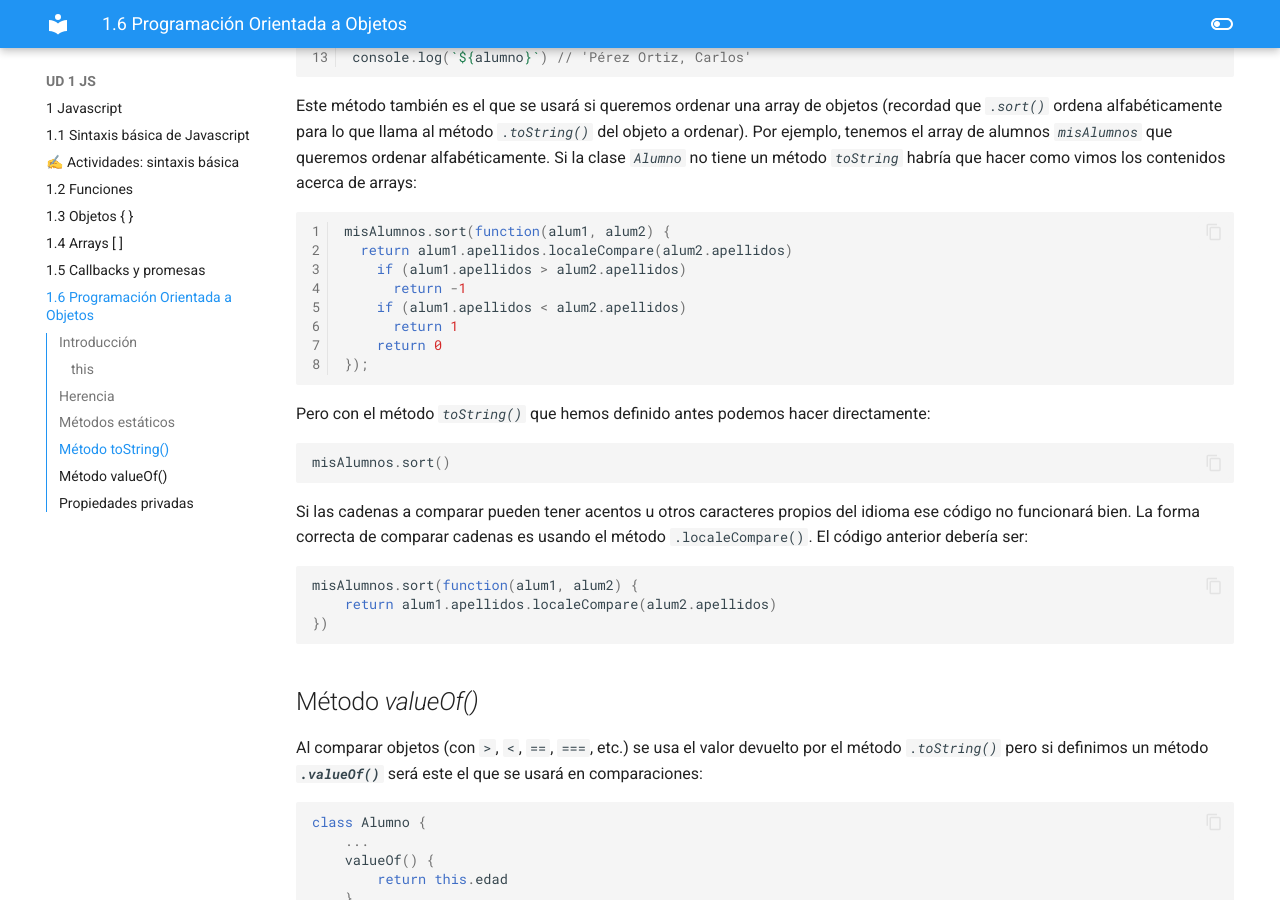
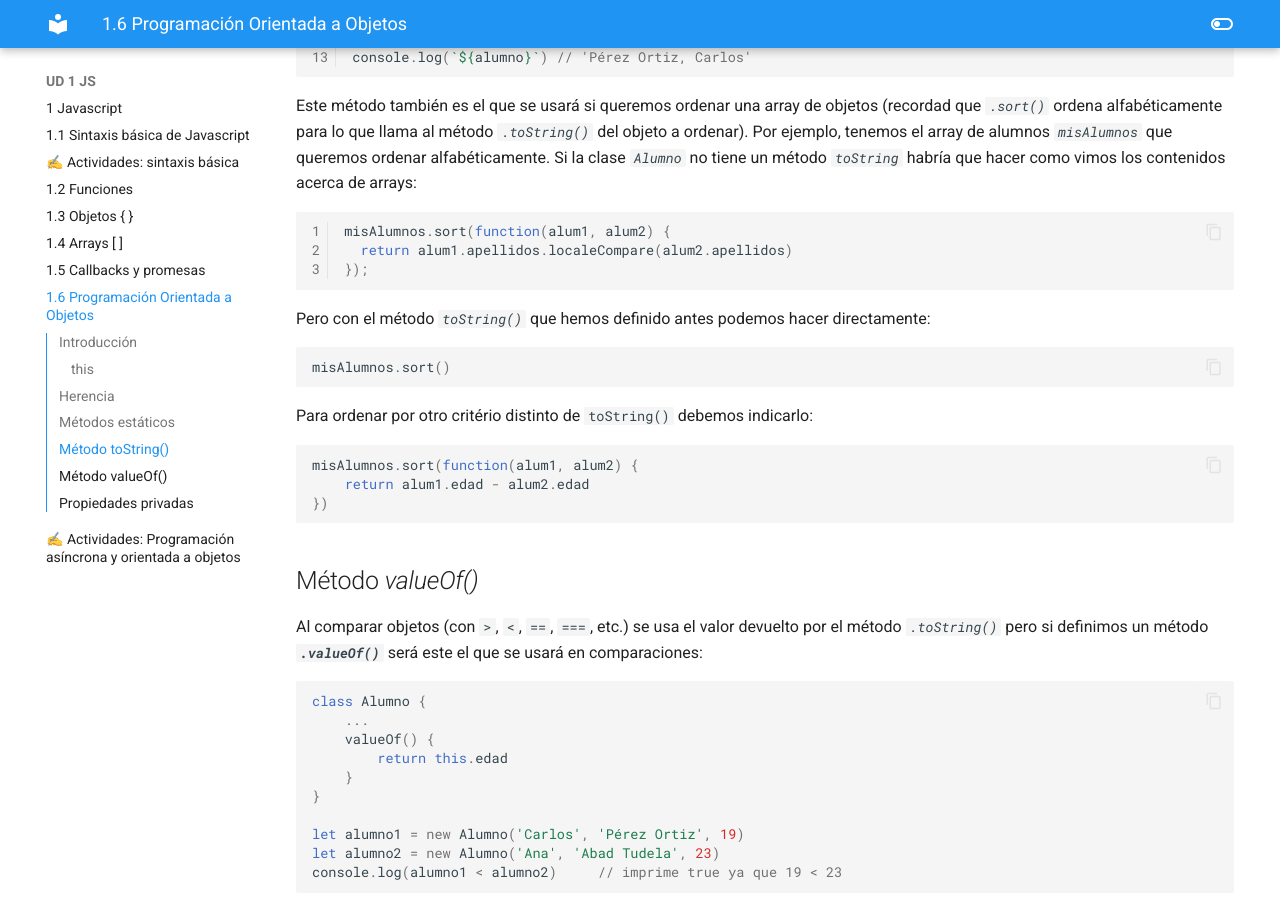
Before and after one commit to jsanvil/din24, an MkDocs documentation site: the page built from docs/01js/06_poo.md, in a window 1280 px wide and 900 px high, scrolled down 3463 px. Built offline with MkDocs 1.6.1 and Material for MkDocs 9.7.7, drawn with Linux system fonts in a browser that asks for light colours.

Commit message:
ud1 fixes & act3 public

````diff
--- a/docs/01js/06_poo.md
+++ b/docs/01js/06_poo.md
@@ -166,11 +166,6 @@ Este método también es el que se usará si queremos ordenar una array de objet
 ```js linenums="1"
 misAlumnos.sort(function(alum1, alum2) {
   return alum1.apellidos.localeCompare(alum2.apellidos)
-    if (alum1.apellidos > alum2.apellidos)
-      return -1
-    if (alum1.apellidos < alum2.apellidos)
-      return 1
-    return 0
 });
 ```
 
@@ -180,11 +175,11 @@ Pero con el método _`toString()`_ que hemos definido antes podemos hacer direct
 misAlumnos.sort()
 ```
 
-Si las cadenas a comparar pueden tener acentos u otros caracteres propios del idioma ese código no funcionará bien. La forma correcta de comparar cadenas es usando el método `.localeCompare()`. El código anterior debería ser:
+Para ordenar por otro critério distinto de `toString()` debemos indicarlo:
 
 ```js
 misAlumnos.sort(function(alum1, alum2) {
-    return alum1.apellidos.localeCompare(alum2.apellidos)
+    return alum1.edad - alum2.edad
 })
 ```
 
--- a/mkdocs.yml
+++ b/mkdocs.yml
@@ -18,7 +18,7 @@ nav:
     - 01js/04_arrays.md
     - 01js/05_callbacks_promesas.md
     - 01js/06_poo.md
-    # - 01js/061_actividades.md
+    - 01js/061_actividades.md
 
 theme:
   name: material
````
